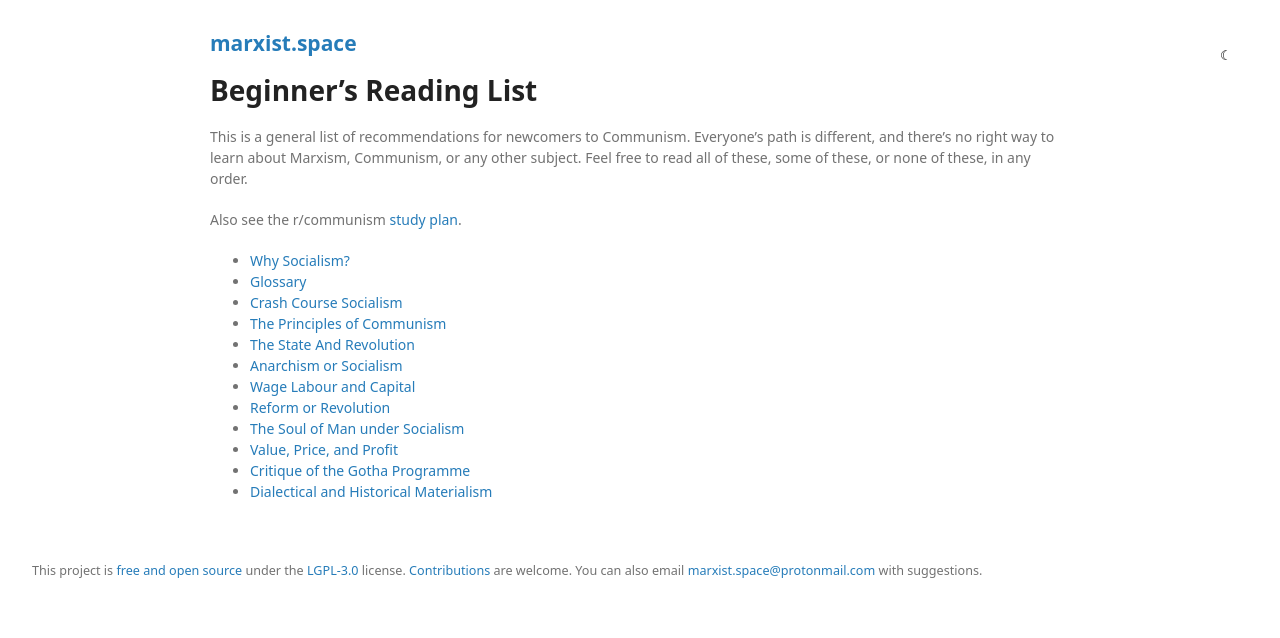
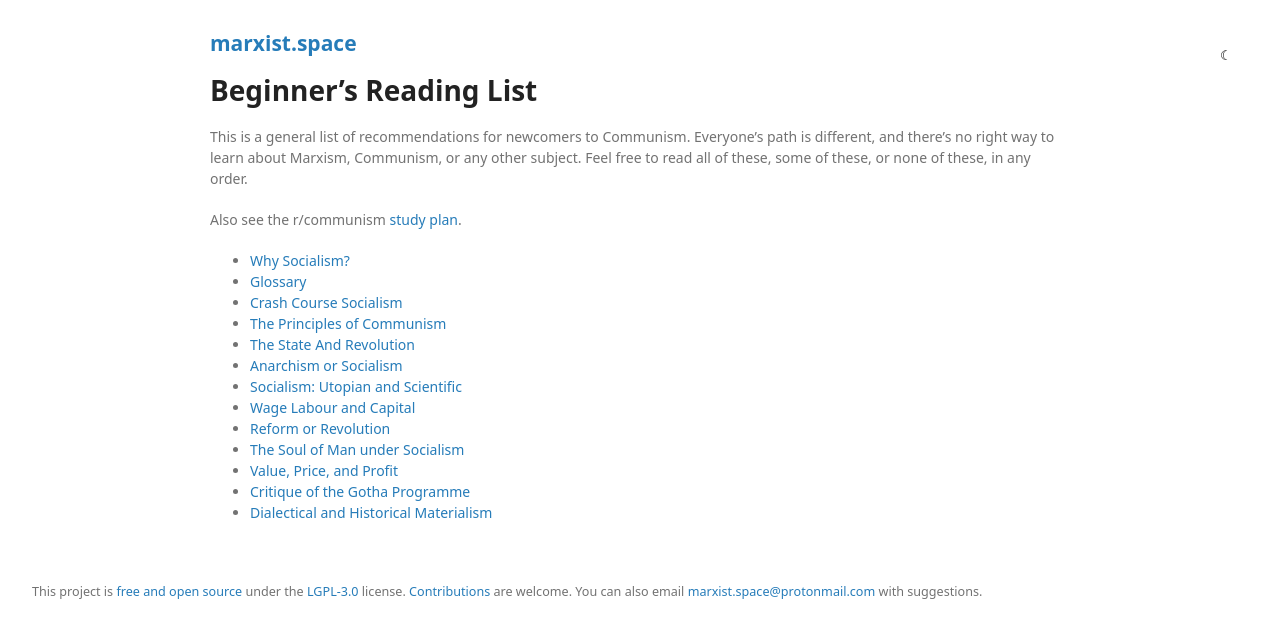
Before and after one commit to prolesoft/marxist.space, a Jekyll site: the page built from beginners-reading-list.md, in a window 1280 px wide. Shown: the top 638 px of the page. Built offline with Jekyll 4.4.1, drawn with Linux system fonts in a browser that asks for light colours; our own code applies the rules of GitHub Pages for plain Markdown files.

Commit message:
beginners-reading-list.md

```diff
--- a/beginners-reading-list.md
+++ b/beginners-reading-list.md
@@ -19,6 +19,7 @@ Also see the r/communism
 * [The Principles of Communism](https://www.marxists.org/archive/marx/works/1847/11/prin-com.htm)
 * [The State And Revolution](https://www.marxists.org/archive/lenin/works/1917/staterev/)
 * [Anarchism or Socialism](https://www.marxists.org/reference/archive/stalin/works/1906/12/x01.htm)
+* [Socialism: Utopian and Scientific](https://www.marxists.org/archive/marx/works/1880/soc-utop/index.htm)
 * [Wage Labour and Capital](https://www.marxists.org/archive/marx/works/1847/wage-labour/)
 * [Reform or Revolution](https://www.marxists.org/archive/luxemburg/1900/reform-revolution/)
 * [The Soul of Man under Socialism](https://www.marxists.org/reference/archive/wilde-oscar/soul-man/)
```
